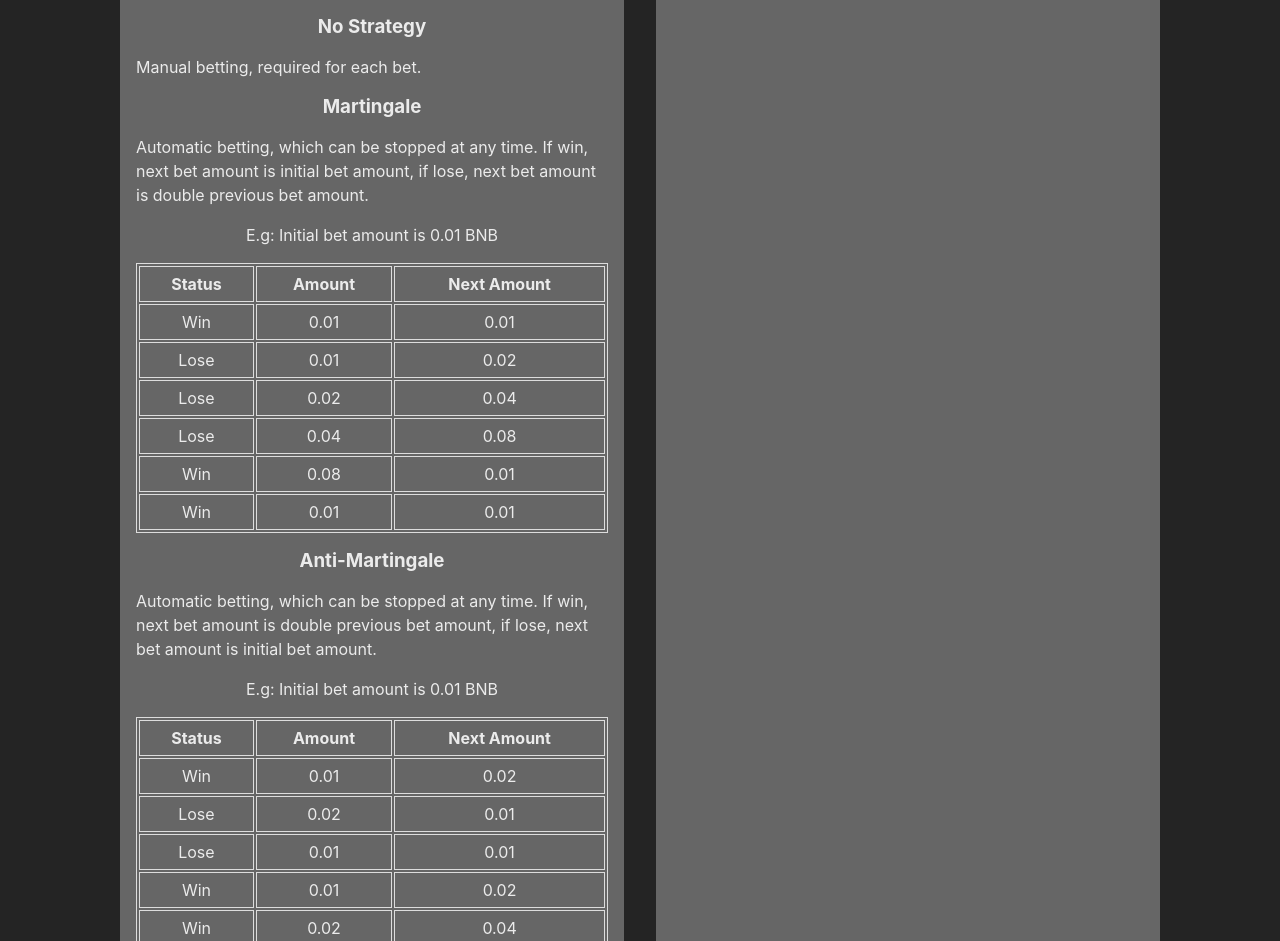
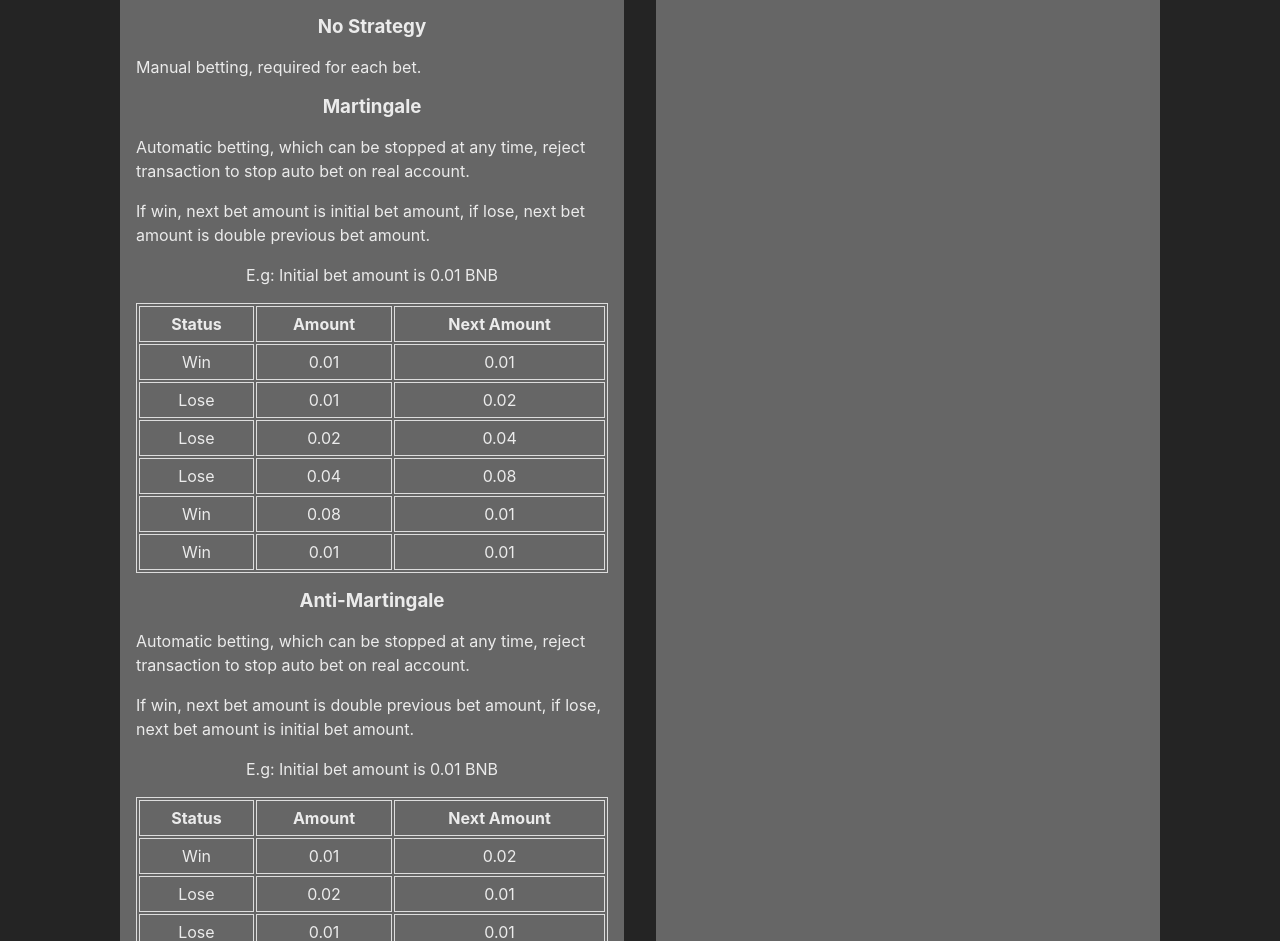
Before and after one commit to throuz/fair-game, a React (Vite) app: page / in a window 1280 px wide. Shown: the part 680-1621 px from the top of the page. Built offline with nearby package versions, Linux system fonts and the light colour scheme.

Commit message:
optimize how to play

```diff
--- a/src/components/HowToPlay.jsx
+++ b/src/components/HowToPlay.jsx
@@ -13,9 +13,12 @@ const HowToPlay = () => {
       <span className="text-left">Manual betting, required for each bet.</span>
       <h3>Martingale</h3>
       <span className="text-left">
-        Automatic betting, which can be stopped at any time. If win, next bet
-        amount is initial bet amount, if lose, next bet amount is double
-        previous bet amount.
+        Automatic betting, which can be stopped at any time, reject transaction
+        to stop auto bet on real account.
+      </span>
+      <span className="text-left">
+        If win, next bet amount is initial bet amount, if lose, next bet amount
+        is double previous bet amount.
       </span>
       <span>E.g: Initial bet amount is 0.01 BNB</span>
       <table>
@@ -61,9 +64,12 @@ const HowToPlay = () => {
       </table>
       <h3>Anti-Martingale</h3>
       <span className="text-left">
-        Automatic betting, which can be stopped at any time. If win, next bet
-        amount is double previous bet amount, if lose, next bet amount is
-        initial bet amount.
+        Automatic betting, which can be stopped at any time, reject transaction
+        to stop auto bet on real account.
+      </span>
+      <span className="text-left">
+        If win, next bet amount is double previous bet amount, if lose, next bet
+        amount is initial bet amount.
       </span>
       <span>E.g: Initial bet amount is 0.01 BNB</span>
       <table>
```
